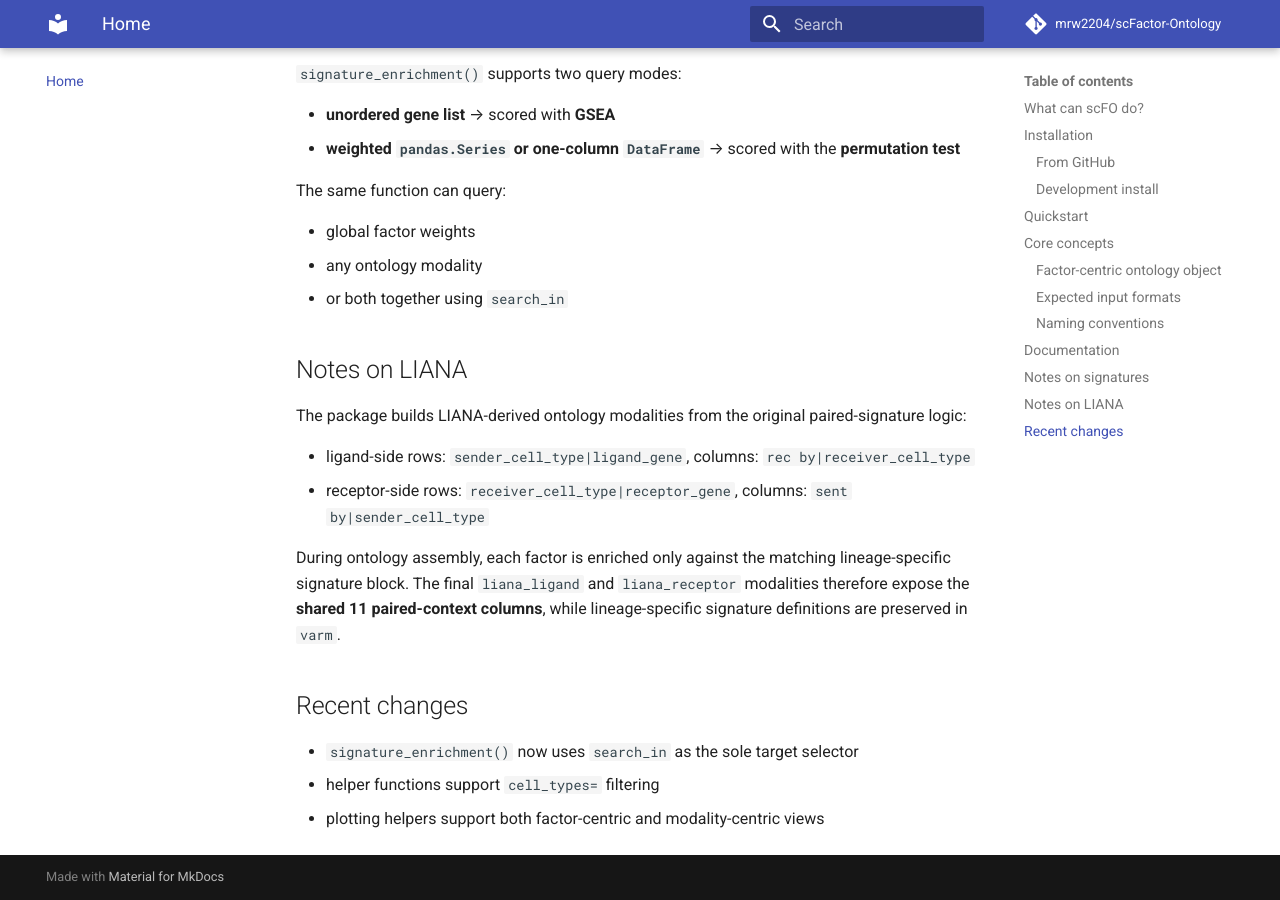
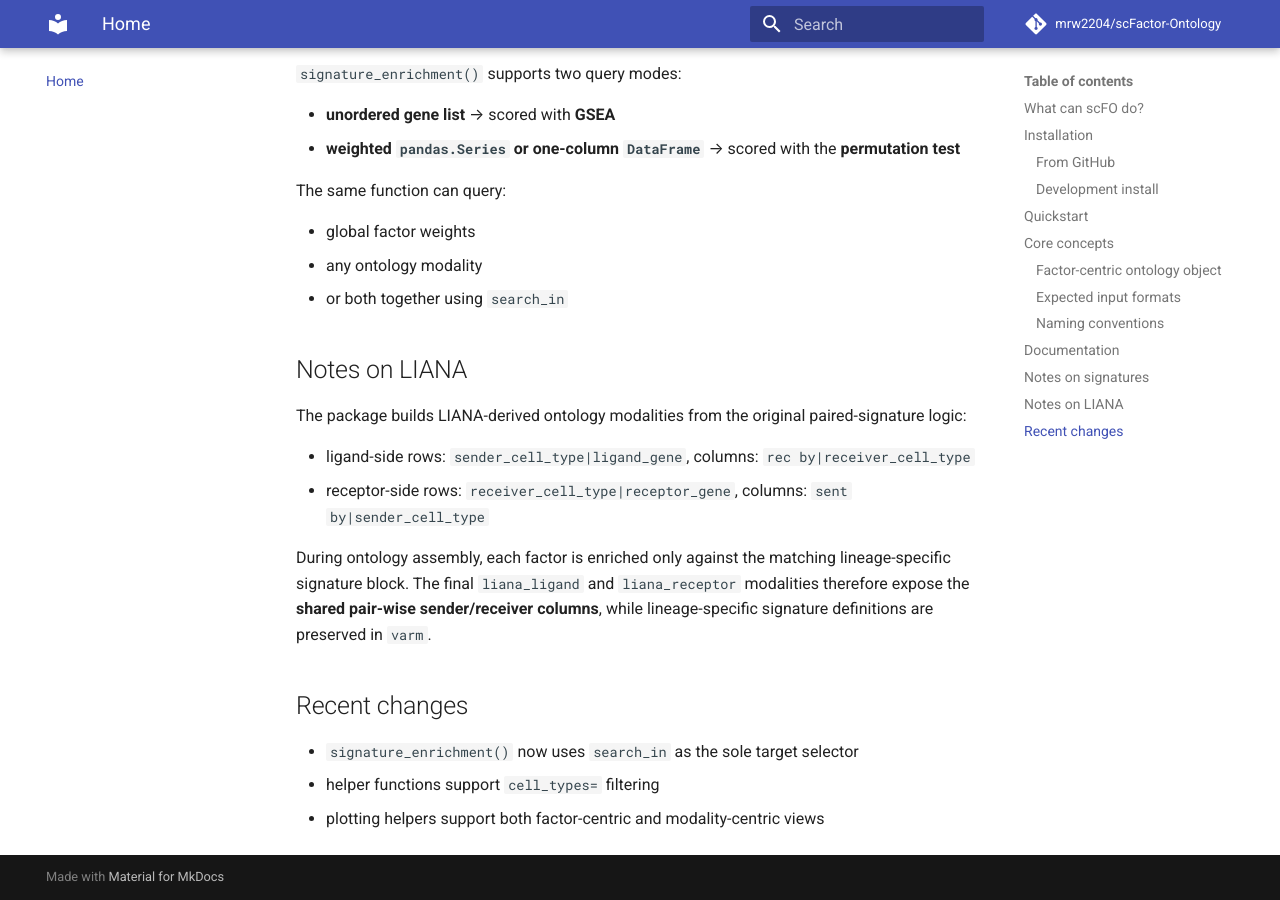
Before and after one commit to mrw2204/scFactor-Ontology, an MkDocs documentation site: the page built from docs/index.md, in a window 1280 px wide and 900 px high, scrolled down 2678 px. Built offline with MkDocs 1.6.1 and Material for MkDocs 9.7.7, drawn with Linux system fonts in a browser that asks for light colours; comment, search, counter and statistics services are not loaded.

Commit message:
Update index.md

```diff
--- a/docs/index.md
+++ b/docs/index.md
@@ -122,7 +122,7 @@ The package builds LIANA-derived ontology modalities from the original paired-si
 - ligand-side rows: `sender_cell_type|ligand_gene`, columns: `rec by|receiver_cell_type`
 - receptor-side rows: `receiver_cell_type|receptor_gene`, columns: `sent by|sender_cell_type`
 
-During ontology assembly, each factor is enriched only against the matching lineage-specific signature block. The final `liana_ligand` and `liana_receptor` modalities therefore expose the **shared 11 paired-context columns**, while lineage-specific signature definitions are preserved in `varm`.
+During ontology assembly, each factor is enriched only against the matching lineage-specific signature block. The final `liana_ligand` and `liana_receptor` modalities therefore expose the **shared pair-wise sender/receiver columns**, while lineage-specific signature definitions are preserved in `varm`.
 
 ## Recent changes
 
```
